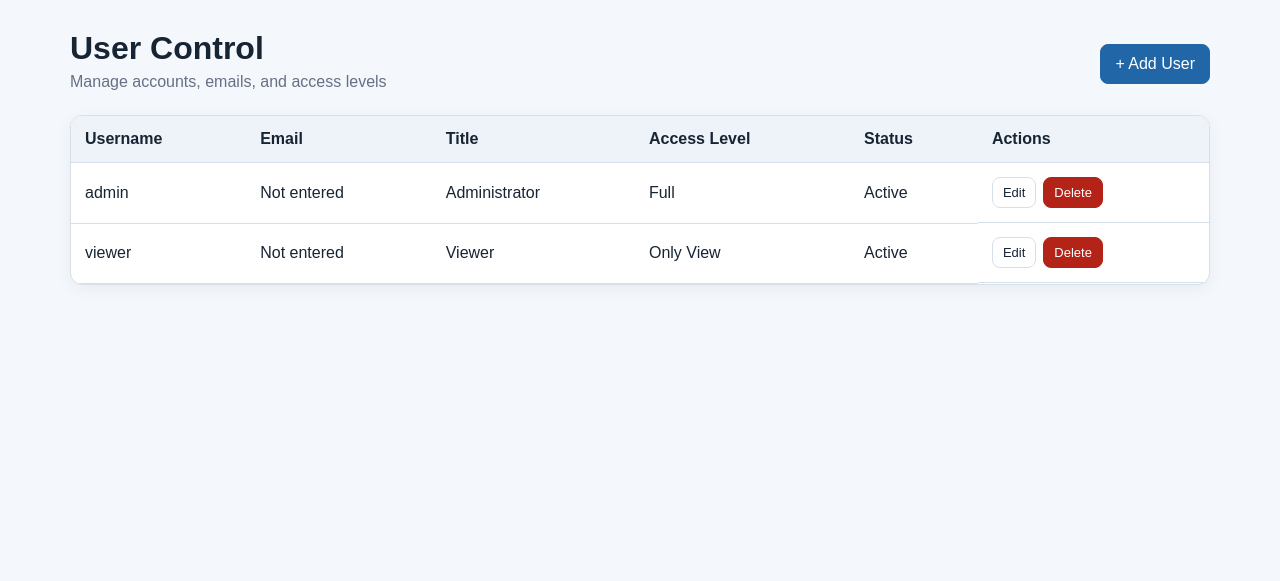
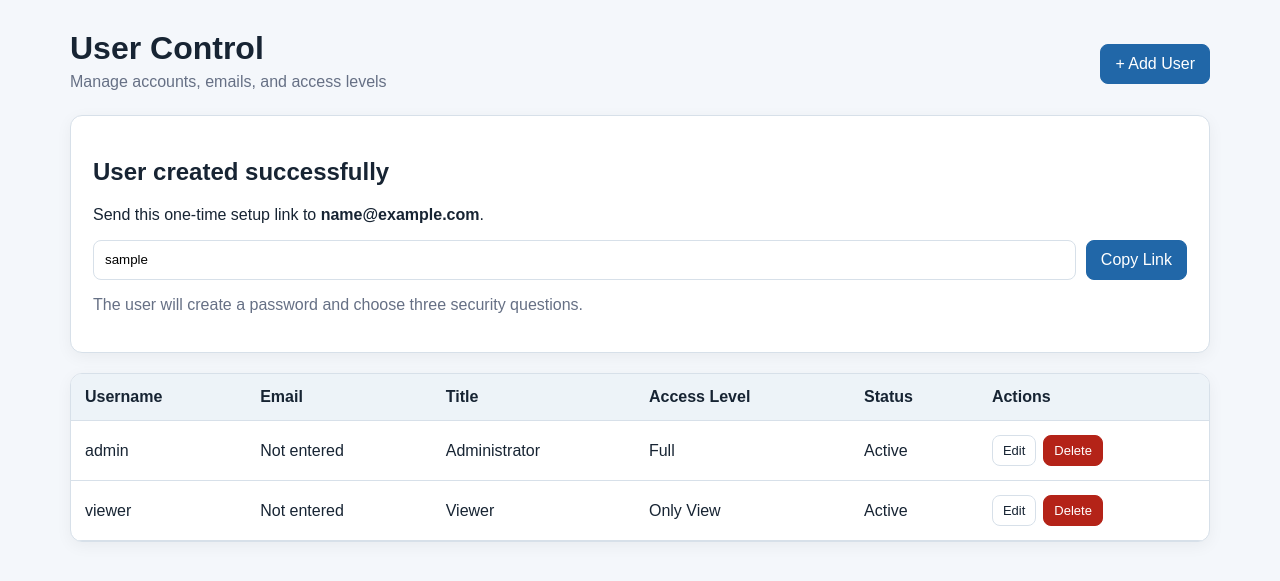
Before and after one commit to DavidBatt0426/Employee-Mangement-web, a Flask app: page /users in a window 1280 px wide. Shown: the part 50-631 px from the top of the page. Run offline with Flask 3, Linux system fonts and the light colour scheme; the visitor is signed in with stand-in values (Sample User, id 1).

Commit message:
Add files via upload
Add copyable account setup links

```diff
--- a/app.py
+++ b/app.py
@@ -3,7 +3,6 @@ import secrets
 from datetime import datetime, timedelta, timezone
 from functools import wraps
 
-import resend
 from flask import Flask, flash, redirect, render_template, request, session, url_for
 from flask_sqlalchemy import SQLAlchemy
 from sqlalchemy import inspect, text
@@ -212,40 +211,6 @@ def make_setup_link(user):
         _external=True,
         _scheme="https",
     )
-
-
-def send_setup_email(user, setup_link):
-    api_key = os.environ.get("RESEND_API_KEY", "").strip()
-    from_email = os.environ.get("FROM_EMAIL", "").strip()
-
-    if not api_key or not from_email:
-        return False, "Email is not configured."
-
-    resend.api_key = api_key
-    try:
-        resend.Emails.send(
-            {
-                "from": from_email,
-                "to": [user.email],
-                "subject": "Set up your Employee Management account",
-                "html": f"""
-                    <h2>Your account is ready to set up</h2>
-                    <p>Hello {user.username},</p>
-                    <p>Use the button below to create your password and security questions.</p>
-                    <p>
-                      <a href="{setup_link}"
-                         style="background:#2167a8;color:white;padding:12px 18px;
-                                text-decoration:none;border-radius:6px;display:inline-block;">
-                         Set up my account
-                      </a>
-                    </p>
-                    <p>This link expires in {SETUP_LINK_HOURS} hours.</p>
-                """,
-            }
-        )
-        return True, None
-    except Exception as error:
-        return False, str(error)
 
 
 def token_is_valid(user, raw_token):
@@ -582,17 +547,9 @@ def add_user():
             return render_template("user_form.html", user=None, heading="Add User")
 
         setup_link = make_setup_link(user)
-        sent, error = send_setup_email(user, setup_link)
-
-        if sent:
-            flash(f"User created. A setup email was sent to {user.email}.", "success")
-        else:
-            flash(
-                "User created, but the setup email could not be sent. "
-                f"Use this setup link for testing: {setup_link}",
-                "error",
-            )
-
+        session["new_user_setup_link"] = setup_link
+        session["new_user_setup_email"] = user.email
+        flash("User created successfully. Copy the setup link below and send it to the user.", "success")
         return redirect(url_for("users"))
 
     return render_template("user_form.html", user=None, heading="Add User")
@@ -632,17 +589,9 @@ def resend_setup(i):
         return redirect(url_for("users"))
 
     setup_link = make_setup_link(user)
-    sent, error = send_setup_email(user, setup_link)
-
-    if sent:
-        flash(f"A new setup email was sent to {user.email}.", "success")
-    else:
-        flash(
-            "The email could not be sent. "
-            f"Use this setup link for testing: {setup_link}",
-            "error",
-        )
-
+    session["new_user_setup_link"] = setup_link
+    session["new_user_setup_email"] = user.email
+    flash("A new setup link was created. Copy it below and send it to the user.", "success")
     return redirect(url_for("users"))
 
 
--- a/render.yaml
+++ b/render.yaml
@@ -17,7 +17,3 @@ services:
           property: connectionString
       - key: APP_URL
         sync: false
-      - key: RESEND_API_KEY
-        sync: false
-      - key: FROM_EMAIL
-        sync: false
--- a/requirements.txt
+++ b/requirements.txt
@@ -2,5 +2,4 @@ Flask==3.1.1
 Flask-SQLAlchemy==3.1.1
 gunicorn==23.0.0
 psycopg2-binary==2.9.10
-resend==2.11.0
 Werkzeug==3.1.3
--- a/static/style.css
+++ b/static/style.css
@@ -16,3 +16,5 @@ button,.button{border:1px solid var(--border);background:white;color:var(--text)
 .forgot-link{text-align:center;margin:16px 0 0}.forgot-link a{color:#2167a8;text-decoration:none;font-weight:600}
 
 .setup-card{width:min(620px,100%)}
+
+.setup-link-card{margin-bottom:20px}.copy-row{display:flex;gap:10px}.copy-row input{flex:1;padding:11px;border:1px solid var(--border);border-radius:8px}.muted-note{color:#667085}
--- a/style.css
+++ b/style.css
@@ -16,3 +16,5 @@ button,.button{border:1px solid var(--border);background:white;color:var(--text)
 .forgot-link{text-align:center;margin:16px 0 0}.forgot-link a{color:#2167a8;text-decoration:none;font-weight:600}
 
 .setup-card{width:min(620px,100%)}
+
+.setup-link-card{margin-bottom:20px}.copy-row{display:flex;gap:10px}.copy-row input{flex:1;padding:11px;border:1px solid var(--border);border-radius:8px}.muted-note{color:#667085}
--- a/templates/users.html
+++ b/templates/users.html
@@ -1,50 +1,44 @@
 {% extends "base.html" %}
 {% block content %}
 <div class="head">
-  <div>
-    <h1>User Control</h1>
-    <p>Manage accounts, emails, and access levels</p>
-  </div>
+  <div><h1>User Control</h1><p>Manage accounts, emails, and access levels</p></div>
   <a class="button primary" href="{{ url_for('add_user') }}">+ Add User</a>
 </div>
 
-<section class="card table">
-  <table>
-    <thead>
-      <tr>
-        <th>Username</th>
-        <th>Email</th>
-        <th>Title</th>
-        <th>Access Level</th>
-        <th>Status</th>
-        <th>Actions</th>
-      </tr>
-    </thead>
+{% if session.get('new_user_setup_link') %}
+<section class="card setup-link-card">
+  <h2>User created successfully</h2>
+  <p>Send this one-time setup link to <strong>{{ session.get('new_user_setup_email') }}</strong>.</p>
+  <div class="copy-row">
+    <input id="setupLink" value="{{ session.get('new_user_setup_link') }}" readonly>
+    <button type="button" class="primary" onclick="copySetupLink()">Copy Link</button>
+  </div>
+  <p class="muted-note">The user will create a password and choose three security questions.</p>
+</section>
+<script>
+function copySetupLink() {
+  const field = document.getElementById("setupLink");
+  navigator.clipboard.writeText(field.value).then(() => alert("Setup link copied."));
+}
+</script>
+{% endif %}
+
+<section class="card table"><table>
+<thead><tr><th>Username</th><th>Email</th><th>Title</th><th>Access Level</th><th>Status</th><th>Actions</th></tr></thead>
 <tbody>
 {% for user in users %}
 <tr>
-          <td>{{ user.username }}</td>
-          <td>{{ user.email or 'Not entered' }}</td>
-          <td>{{ user.title }}</td>
-          <td>{{ user.access_level }}</td>
-          <td>{{ 'Active' if user.is_active else 'Setup Pending' }}</td>
+<td>{{ user.username }}</td><td>{{ user.email or 'Not entered' }}</td><td>{{ user.title }}</td>
+<td>{{ user.access_level }}</td><td>{{ 'Active' if user.is_active else 'Setup Pending' }}</td>
 <td class="actions">
 <a class="button small" href="{{ url_for('edit_user', i=user.id) }}">Edit</a>
-
 {% if not user.is_active %}
-              <form method="post" action="{{ url_for('resend_setup', i=user.id) }}">
-                <button class="small">Resend Setup</button>
-              </form>
+<form method="post" action="{{ url_for('resend_setup', i=user.id) }}"><button class="small">Create New Link</button></form>
 {% endif %}
-
-            <form method="post" action="{{ url_for('delete_user', i=user.id) }}"
-                  onsubmit="return confirm('Delete this user?')">
-              <button class="danger small">Delete</button>
-            </form>
+<form method="post" action="{{ url_for('delete_user', i=user.id) }}" onsubmit="return confirm('Delete this user?')">
+<button class="danger small">Delete</button></form>
 </td>
 </tr>
 {% endfor %}
-    </tbody>
-  </table>
-</section>
+</tbody></table></section>
 {% endblock %}
```
Also changed, not shown: users.html (+27 -33 lines), README.md. Lines whose indentation alone changed are shown as unchanged.
